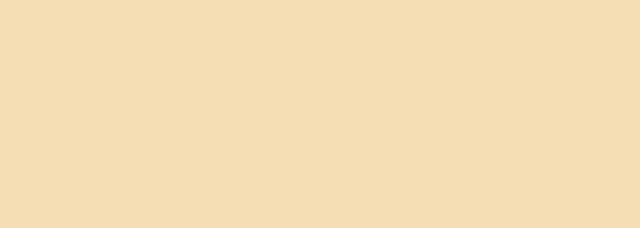
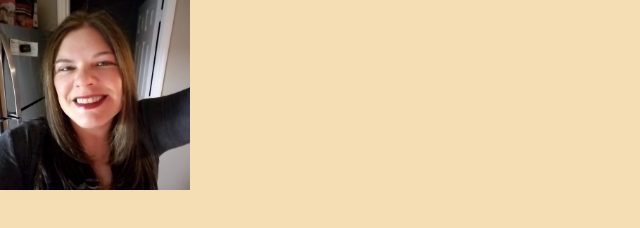
Before and after one commit to ricapi96/portfolio-updated, a plain HTML site: page index.html in a window 1280 px wide. Shown: the whole page, without its empty margins (0-640 px from the left). Drawn offline with nearby package versions, Linux system fonts and the light colour scheme.

Commit message:
added profile image

```diff
--- a/index.html
+++ b/index.html
@@ -10,7 +10,8 @@
 </head>
 <body>
 
-
+    <!--Profile Image  -->
+    <img src="./assets/images/Profile GT 2.jpg" class="img.thumbnail" style="width: 190px; height: 190px;">
 
 
 
```
Also changed, not shown: assets/images/Profile GT 2.jpg (added).
